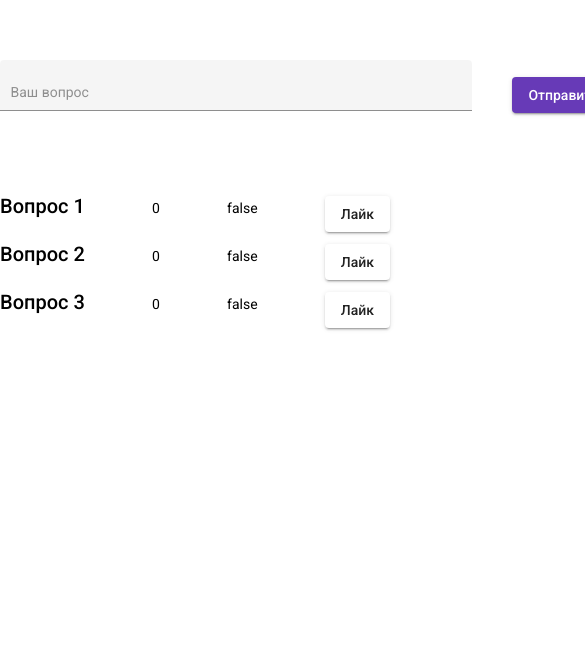
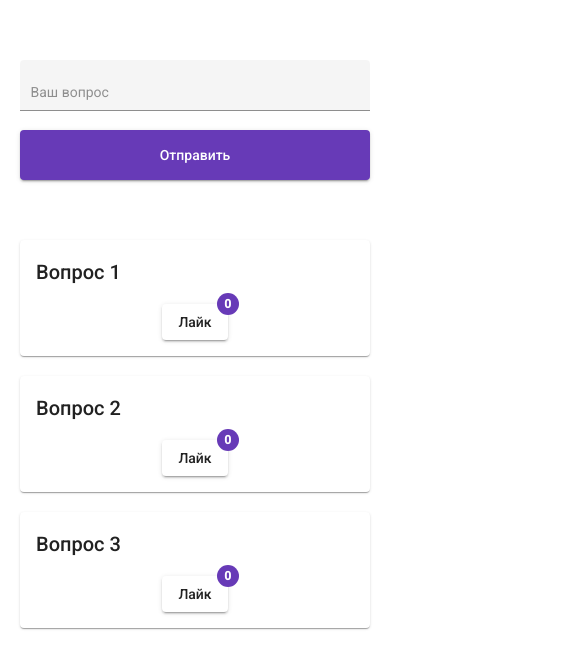
Before and after one commit to Allekksa/Angular_test, an Angular app: page / in a window 390 px wide. Shown: the top 668 px of the page, 585 px wide, since content can reach past the window. Built offline with nearby package versions, Linux system fonts and the light colour scheme.

Commit message:
реализован визуал

```diff
--- a/src/app/app.component.scss
+++ b/src/app/app.component.scss
@@ -1,6 +1,7 @@
 
 .container {
   margin: 0 auto;
+  padding: 0 20px;
   max-width: 1200px;
 }
 
--- a/src/app/components/input/input.component.scss
+++ b/src/app/components/input/input.component.scss
@@ -3,8 +3,7 @@
   display: flex;
   justify-content: space-between;
   align-items: center;
-  min-width: 600px;
-  max-width: 900px;
+  max-width: 932px;
   width: 100%;
   gap: 40px;
 }
@@ -12,3 +11,20 @@
 .inp {
   width: 100%;
 }
+
+.mat-raised-button {
+ min-width: auto;
+}
+
+@media (max-width: 460px) {
+  .input-container {
+    flex-direction: column;
+    gap: 0;
+  }
+
+  .mat-raised-button {
+    width: 100%;
+    padding-top: 7px;
+    padding-bottom: 7px;
+  }
+}
--- a/src/app/components/question-item/question-item.component.html
+++ b/src/app/components/question-item/question-item.component.html
@@ -1,6 +1,8 @@
-<div class="questions-item">
+  <mat-card class="question-item">
   <h2>{{question.title}}</h2>
-  <p>{{question.count}} </p>
-  <p>{{question.like}} </p>
-  <app-button  text="Лайк" (btnClick)="addLike(question)"></app-button>
-</div>
+  <!-- <p>{{question.count}} </p> -->
+  <!-- <p>{{question.like}} </p> -->
+  <app-button text="Лайк" (btnClick)="addLike(question)"  matBadge="{{question.count}}" matBadgePosition="after" matBadgeColor="primary">
+  </app-button>
+
+</mat-card>
--- a/src/app/components/question-item/question-item.component.scss
+++ b/src/app/components/question-item/question-item.component.scss
@@ -1,5 +1,20 @@
-.questions-item {
+.question-item {
   display: flex;
   justify-content: space-between;
   align-items: center;
+  max-width: 900px;
+  flex-shrink: 1;
+  margin-bottom: 20px;
+  gap: 20px;
 }
+
+@media (max-width: 460px) {
+  .question-item {
+    flex-direction: column;
+    gap: 0;
+  }
+
+  h2 {
+    width: 100%;
+  }
+}
--- a/src/app/components/question-item/question-item.component.ts
+++ b/src/app/components/question-item/question-item.component.ts
@@ -1,6 +1,7 @@
 import { Component, OnInit, Input } from '@angular/core';
 import { Question } from '../../Questions';
 import { QUESTIONS } from '../../mock-questions';
+
 
 
 @Component({
@@ -32,6 +33,10 @@ export class QuestionItemComponent implements OnInit {
 
   }
 
+  hidden = false;
 
+  toggleBadgeVisibility() {
+    this.hidden = !this.hidden;
+  }
 
 }
```
Also changed, not shown: src/app/app.module.ts (+5 -2 lines).
